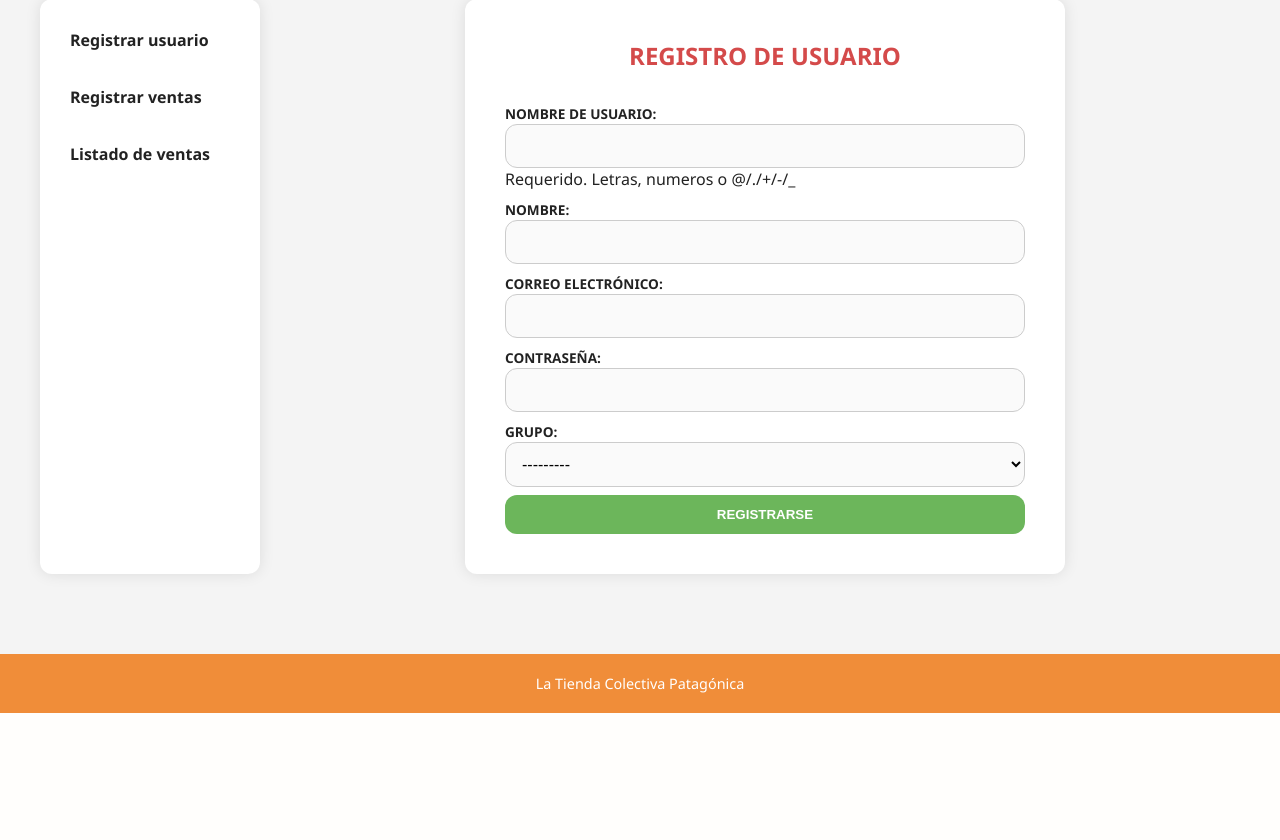
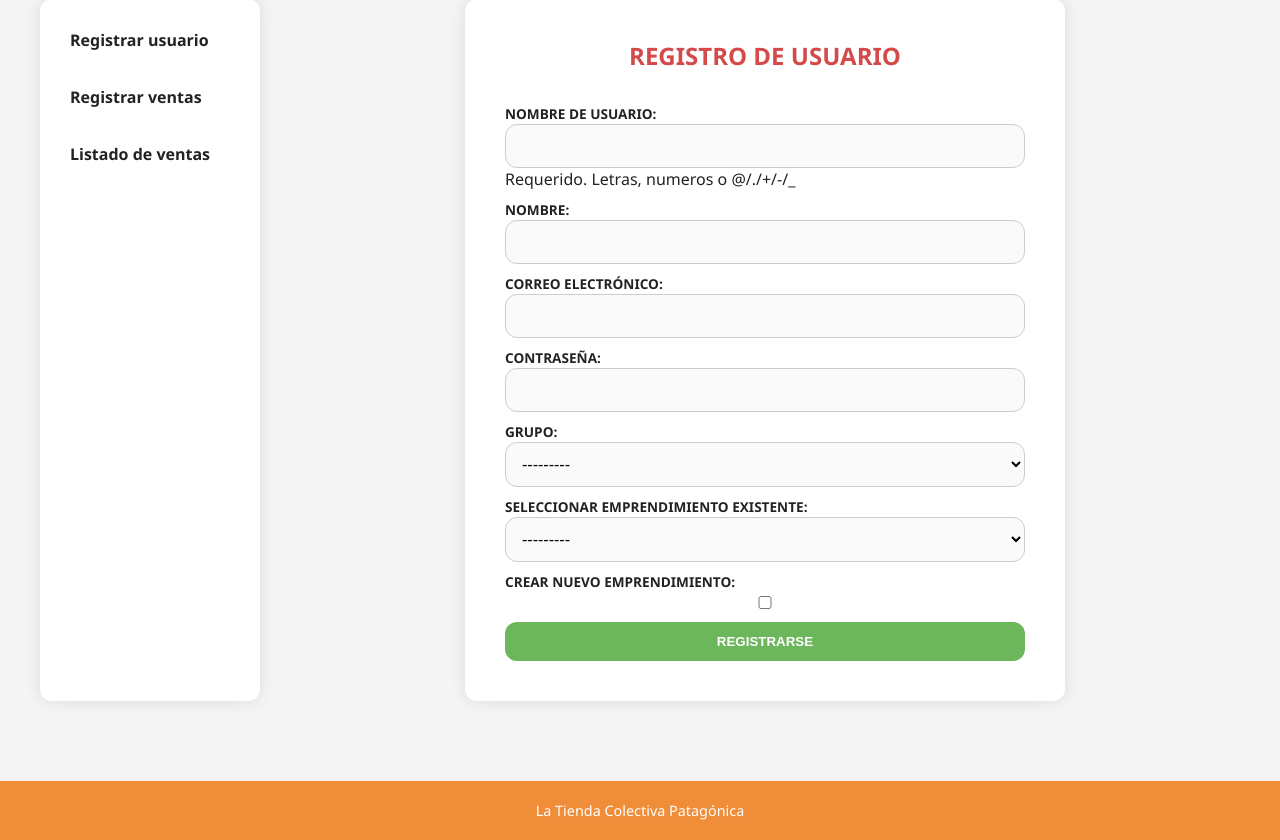
Before and after one commit to agustingomez1986/registro_ventas_django, a Django app: page /usuarios/registro in a window 1280 px wide. Shown: the part 276-1116 px from the top of the page. Before the commit the page ends 989 px from the top, so only its background shows below. Run offline with Django 5.2, Linux system fonts and the light colour scheme; a user stored in the database is signed in; data that the repository does not hold is empty.

```diff
--- a/registro_ventas/usuarios/forms.py
+++ b/registro_ventas/usuarios/forms.py
@@ -1,6 +1,6 @@
 from django import forms
 from django.contrib.auth.models import Group
-from .models import Usuarios
+from .models import Usuarios, Emprendimiento
 
 class SignUpForm(forms.ModelForm):
     grupo = forms.ModelChoiceField(
@@ -9,6 +9,20 @@ class SignUpForm(forms.ModelForm):
         required=True
     )
 
+    emprendimiento_existente = forms.ModelChoiceField(
+        queryset=Emprendimiento.objects.all(),
+        required=False,
+        label='Seleccionar emprendimiento existente'
+    )
+
+    crear_nuevo_emprendimiento = forms.BooleanField(
+        required=False,
+        label='Crear nuevo emprendimiento'
+    )
+    nombre_emprendimiento = forms.CharField(required=False, label='Nombre del nuevo emprendimiento')
+    codigo_emprendimiento = forms.CharField(required=False, label='Código del nuevo emprendimiento')
+
+
     class Meta:
         model = Usuarios
         fields = ['username', 'first_name', 'email', 'password']
@@ -16,7 +30,7 @@ class SignUpForm(forms.ModelForm):
             'username': 'Nombre de usuario',
             'first_name': 'Nombre',
             'email': 'Correo electrónico',
-            'password': 'Contraseña',
+            'password': 'Contraseña'
         }
         help_texts = {
             'username': 'Requerido. Letras, numeros o @/./+/-/_'
@@ -25,15 +39,52 @@ class SignUpForm(forms.ModelForm):
             'password':forms.PasswordInput()
         }
 
+    def clean(self):
+        cleaned_data = super().clean()
+        crear_nuevo = cleaned_data.get('crear_nuevo_emprendimiento')
+        nombre = cleaned_data.get('nombre_emprendimiento')
+        codigo = cleaned_data.get('codigo_emprendimiento')
+        existente = cleaned_data.get('emprendimiento_existente')
+
+        if crear_nuevo:
+            if not nombre or not codigo:
+                raise forms.ValidationError('Debes completar nombre y código del nuevo emprendimiento')
+        elif not existente:
+            raise forms.ValidationError('Debes seleccionar un emprendimiento existente')
+
+        return cleaned_data
+
     def save(self, commit=True):
         user = super().save(commit=False)
         user.set_password(self.cleaned_data['password'])
+        user.cuenta_transferencia = user.username
+
         if commit:
             user.save()
             grupo = self.cleaned_data['grupo']
             user.groups.add(grupo)
+
+            if self.cleaned_data['crear_nuevo_emprendimiento']:
+                emp = Emprendimiento.objects.create(
+                    usuario=user,
+                    nombre_emprendimiento = self.cleaned_data['nombre_emprendimiento'],
+                    codigo_emprendimiento = self.cleaned_data['codigo_emprendimiento'],
+                )
+            else:
+                emp = self.cleaned_data['emprendimiento_existente']
+                emp.usuario = user
+                emp.save()
+
         return user
 
+class EmprendimientoForm(forms.ModelForm):
+    class Meta:
+        model=Emprendimiento
+        fields= ['nombre_emprendimiento', 'codigo_emprendimiento']
+        labels={
+            'nombre_emprendimiento': 'Nombre del emprendimiento',
+            'codigo_emprendimiento': 'Código del emprendimiento'
+        }
 
 class LoginForm(forms.Form):
     identificador = forms.CharField(label='Usuario')
--- a/registro_ventas/usuarios/models.py
+++ b/registro_ventas/usuarios/models.py
@@ -4,7 +4,16 @@ from django.contrib.auth.models import AbstractUser
 class Usuarios(AbstractUser):
     telefono = models.CharField(max_length=14)
     interno = models.BooleanField(default=False, verbose_name='¿Pertenece a la cooperativa?')
+    cuenta_transferencia = models.CharField(blank=True, null=True)
 
 class Retiros(models.Model):
     usuario = models.ForeignKey(Usuarios, on_delete=models.CASCADE, related_name='retiros')
     monto = models.DecimalField(max_digits=10, decimal_places=2)
+
+class Emprendimiento(models.Model):
+    usuario = models.ForeignKey(Usuarios, on_delete=models.CASCADE, related_name='emprendimiento')
+    nombre_emprendimiento = models.CharField(max_length=50, unique=True, blank=False, null=False)
+    codigo_emprendimiento = models.CharField(max_length=4, unique=True, blank=False, null=False)
+
+    def __str__(self):
+        return f'{self.nombre_emprendimiento} ({self.codigo_emprendimiento})'
--- a/registro_ventas/usuarios/templates/usuarios/signup.html
+++ b/registro_ventas/usuarios/templates/usuarios/signup.html
@@ -14,7 +14,23 @@
         <form method="post">
             {% csrf_token %}
             {{ form.as_p }}
+
             <button type="submit">Registrarse</button>
         </form>
     </div>
+
+    <script>
+        const checkbox = document.getElementById('id_crear_nuevo_emprendimiento');
+        const campoNombre = document.getElementById('id_nombre_emprendimiento').parentElement;
+        const campoCodigo = document.getElementById('id_codigo_emprendimiento').parentElement;
+
+        function toggleCampos(){
+            const visible = checkbox.checked;
+            campoNombre.style.display = visible ? 'block' : 'none';
+            campoCodigo.style.display = visible ? 'block' : 'none';
+        }
+
+        checkbox.addEventListener('change', toggleCampos);
+        toggleCampos();
+    </script>
 {% endblock %}
```
Also changed, not shown: registro_ventas/ventas/forms.py (+28 -8 lines), registro_ventas/ventas/models.py (+3 -15 lines), registro_ventas/ventas/templates/ventas/listado_ventas.html (+25 -11 lines), registro_ventas/ventas/views.py (+29 -6 lines), registro_ventas/usuarios/migrations/0003_usuarios_cuenta_transferencia_emprendimiento.py (added), registro_ventas/ventas/migrations/0008_rename_nombre_ventaitem_producto_and_more.py (added), registro_ventas/ventas/migrations/0009_venta_cuenta_transferencia.py (added), registro_ventas/ventas/migrations/0010_alter_venta_cuenta_transferencia.py (added), registro_ventas/ventas/migrations/0011_alter_venta_cuenta_transferencia.py (added), registro_ventas/ventas/migrations/0012_alter_venta_cuenta_transferencia.py (added), registro_ventas/ventas/migrations/0013_alter_venta_cuenta_transferencia.py (added), registro_ventas/ventas/migrations/0014_alter_venta_cuenta_transferencia.py (added), registro_ventas/ventas/migrations/0015_ventaitem_codigo_emprendimiento.py (added).
